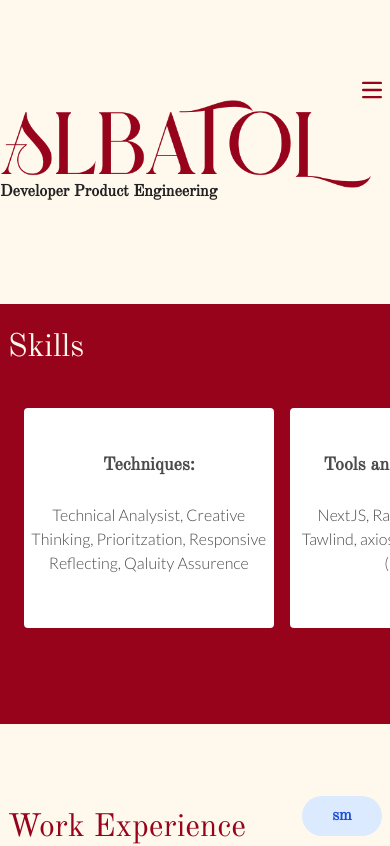
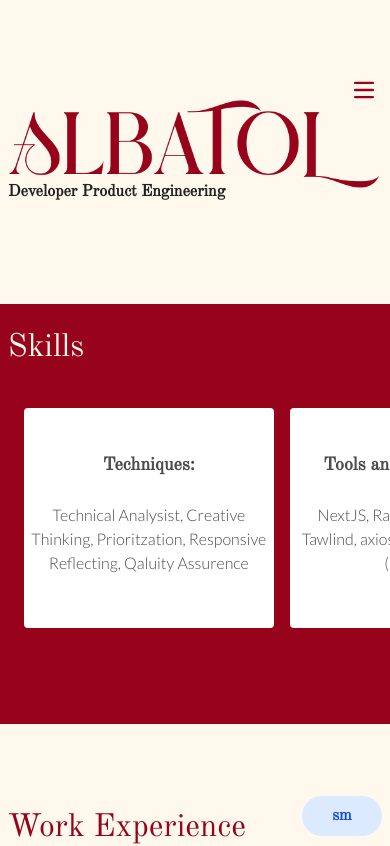
Before and after one commit to ALbatol/Portfolio, a Next.js app: page / in a window 390 px wide. Shown: the top 846 px of the page. Built offline with nearby package versions, Linux system fonts and the light colour scheme.

Commit message:
fixing responsive

```diff
--- a/app/page.tsx
+++ b/app/page.tsx
@@ -8,7 +8,7 @@
     <div className=" bg-background w-full">
       <Navbar />
 
-      <div className=" grid items-center justify-center w-full">
+      <div className=" grid items-center justify-center w-full sm:mx-0 mx-2">
         <Image
           className="relative dark:drop-shadow-[0_0_0.3rem_#ffffff70] dark:invert sm:w-auto w-[95%]"
           src={`${nextConfig.basePath}/AlbaToLNoBg.png`}
--- a/components/navbar.jsx
+++ b/components/navbar.jsx
@@ -35,7 +35,7 @@
 className=" inline-block h-[220px] mt-16 min-h-[1em] w-0.5 self-stretch bg-primary dark:bg-white/10"></div>
 </div>
 {/* nav for small screans  */}
-<div className="px-[2%] pt-20 float-right md:hidden flex flex-col items-end" >
+<div className="px-[4%] pt-20 float-right md:hidden flex flex-col items-end" >
   <div className=" " onClick={()=>setopenSideNav((prev) => !prev)}>
 <svg className="w-5 h-5" aria-hidden="true" xmlns="http://www.w3.org/2000/svg" fill="none" viewBox="0 0 17 14">
     <path stroke="#96031A" stroke-linecap="round" stroke-linejoin="round" stroke-width="2" d="M1 1h15M1 7h15M1 13h15"/>
@@ -43,7 +43,7 @@
   </div>
 
 
-<nav className={`${openSideNav? 'space-y-4 translate-x-0 pb-4' : 'translate-x-full pl-9 overflow-clip'} ease-in-out duration-300`}>
+<nav className={`${openSideNav? 'space-y-4 translate-x-0 pb-8' : 'translate-x-full pl-9 overflow-clip'} ease-in-out duration-300`}>
 {SideNavArray.map((i)=>
 <>
 {openSideNav?
```
